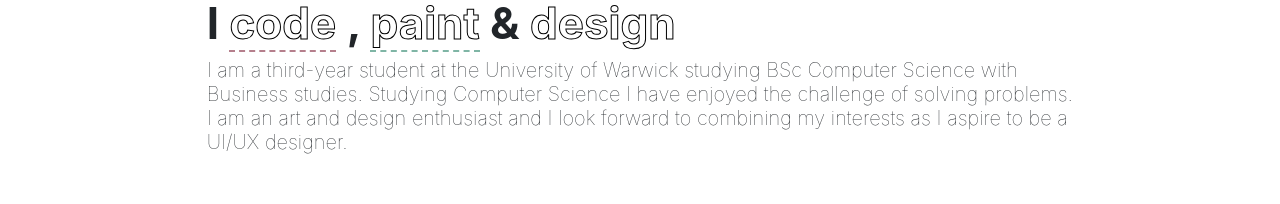
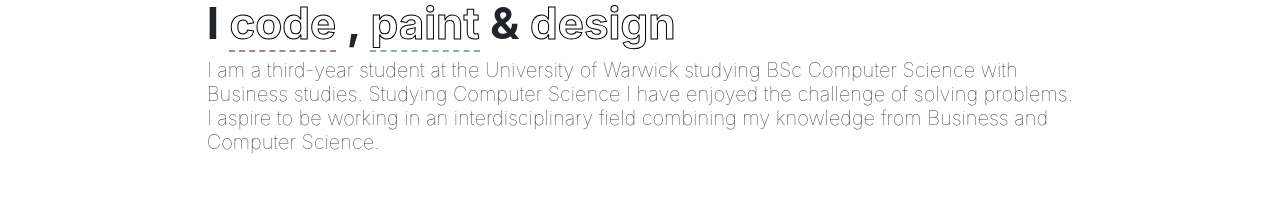
Before and after one commit to ShanelieF/Portfolio, a React (Create React App) app: page / in a window 1280 px wide. Shown: the part 235-439 px from the top of the page. Built offline with nearby package versions, Linux system fonts and the light colour scheme.

Commit message:
Update Homepage.js

```diff
--- a/src/components/pages/Homepage.js
+++ b/src/components/pages/Homepage.js
@@ -29,7 +29,7 @@ function Homepage(){
 
                       <h3 style={{ fontSize:'20px', fontWeight: '100'}} > I am a third-year student at the University of Warwick
                       studying BSc Computer Science with Business studies. Studying Computer Science I have enjoyed the challenge of solving
-                      problems. I am an art and design enthusiast and I look forward to combining my interests as I aspire to be a UI/UX designer. </h3>
+                      problems. I aspire to be working in an interdisciplinary field combining my knowledge from Business and Computer Science. </h3>
           </Col>
           </Row>
         </div>
```
